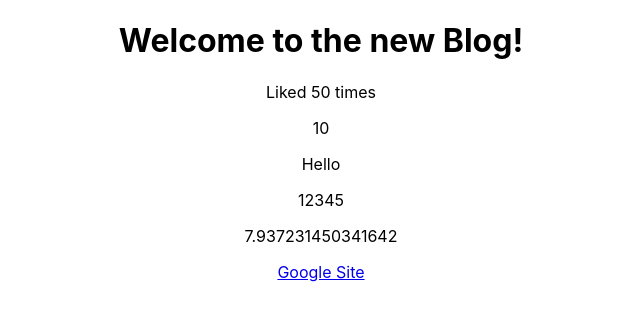
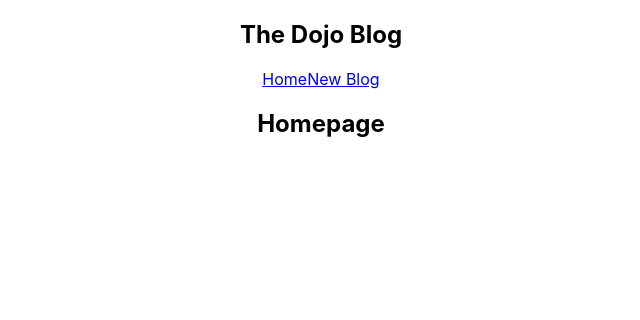
Before and after one commit to max-97/react-tutorial, a React (Create React App) app: page / in a window 1280 px wide. Shown: the top 320 px of the page, without its empty margins (319-959 px from the left). Built offline with nearby package versions, Linux system fonts and the light colour scheme.

Commit message:
Lesson 5

```diff
--- a/src/App.js
+++ b/src/App.js
@@ -1,25 +1,16 @@
 import './App.css';
+import Navbar from "./Navbar";
+import Home from "./Home";
 
 function App() {
-    const title = "Welcome to the new Blog!"
-    const likes = 50
-    const person = {name: "yoshi", age: 30}
-    const link = "http://www.google.com"
-
     return (
-    <div className="App">
-      <div className="content">
-        <h1>{title}</h1>
-          <p>Liked {likes} times</p>
-          {/*<p>{person}</p>*/}
-          <p>{10}</p>
-          <p>{"Hello"}</p>
-          <p>{[1,2,3,4,5]}</p>
-          <p>{Math.random()*10}</p>
-          <a href={link}>Google Site</a>
-      </div>
-    </div>
-  );
+        <div className="App">
+            <Navbar/>
+            <div className="content">
+                <Home/>
+            </div>
+        </div>
+    );
 }
 
 export default App;
--- /dev/null
+++ b/src/Home.js
@@ -0,0 +1,9 @@
+const Home = () => {
+    return (
+        <div className="home">
+            <h2>Homepage</h2>
+        </div>
+    );
+};
+
+export default Home;
--- /dev/null
+++ b/src/Navbar.js
@@ -0,0 +1,13 @@
+const Navbar = () => {
+    return (
+        <nav className="navbar">
+            <h1>The Dojo Blog</h1>
+            <div className="links">
+                <a href="/">Home</a>
+                <a href="/create">New Blog</a>
+            </div>
+        </nav>
+    );
+};
+
+export default Navbar;
```
